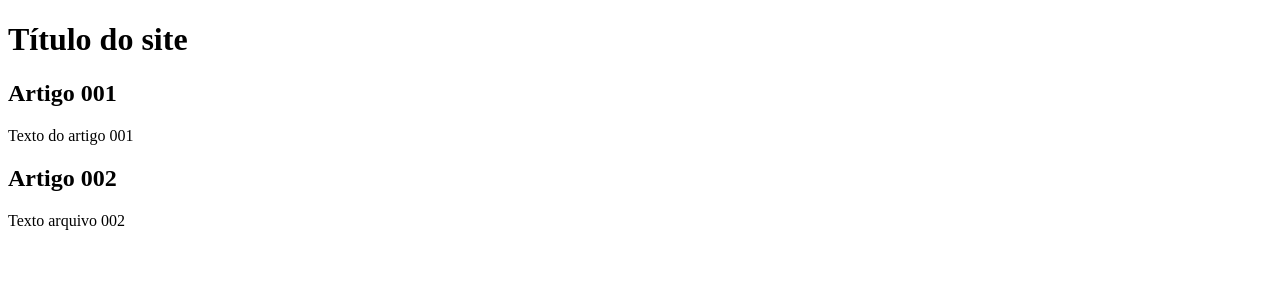
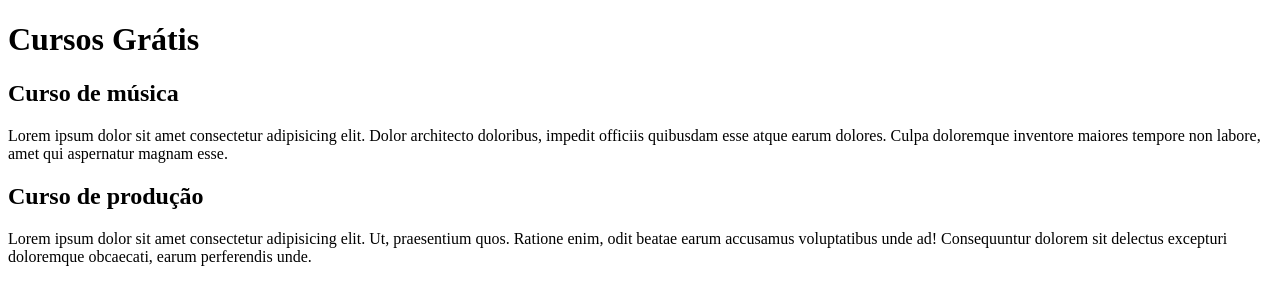
Before and after one commit to JodanGalas/Curso-Git-Github, a plain HTML site: page index.html in a window 1280 px wide. Drawn offline with Linux system fonts and the light colour scheme.

Commit message:
comecei a escrever

```diff
--- a/index.html
+++ b/index.html
@@ -8,15 +8,15 @@
 <body>
     <main>
         <header>
-            <h1>Título do site</h1>
+            <h1>Cursos Grátis</h1>
         </header>
         <article>
-            <h2>Artigo 001</h2>
-            <p>Texto do artigo 001</p>
+            <h2>Curso de música</h2>
+            <p>Lorem ipsum dolor sit amet consectetur adipisicing elit. Dolor architecto doloribus, impedit officiis quibusdam esse atque earum dolores. Culpa doloremque inventore maiores tempore non labore, amet qui aspernatur magnam esse.</p>
         </article>
         <article>
-            <h2>Artigo 002</h2>
-            <p>Texto arquivo 002</p>
+            <h2>Curso de produção</h2>
+            <p>Lorem ipsum dolor sit amet consectetur adipisicing elit. Ut, praesentium quos. Ratione enim, odit beatae earum accusamus voluptatibus unde ad! Consequuntur dolorem sit delectus excepturi doloremque obcaecati, earum perferendis unde.</p>
         </article>
     </main>
 </body>
```
